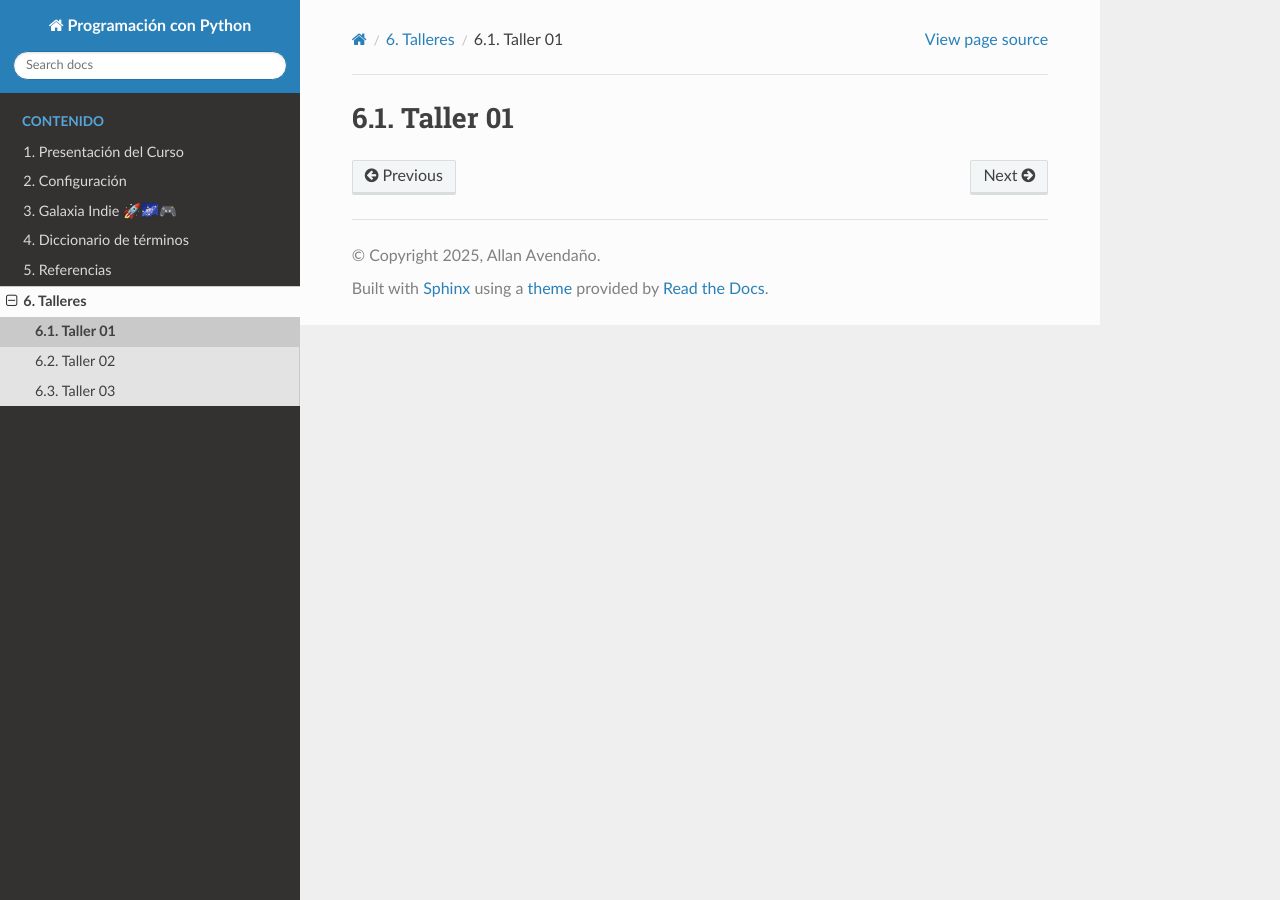
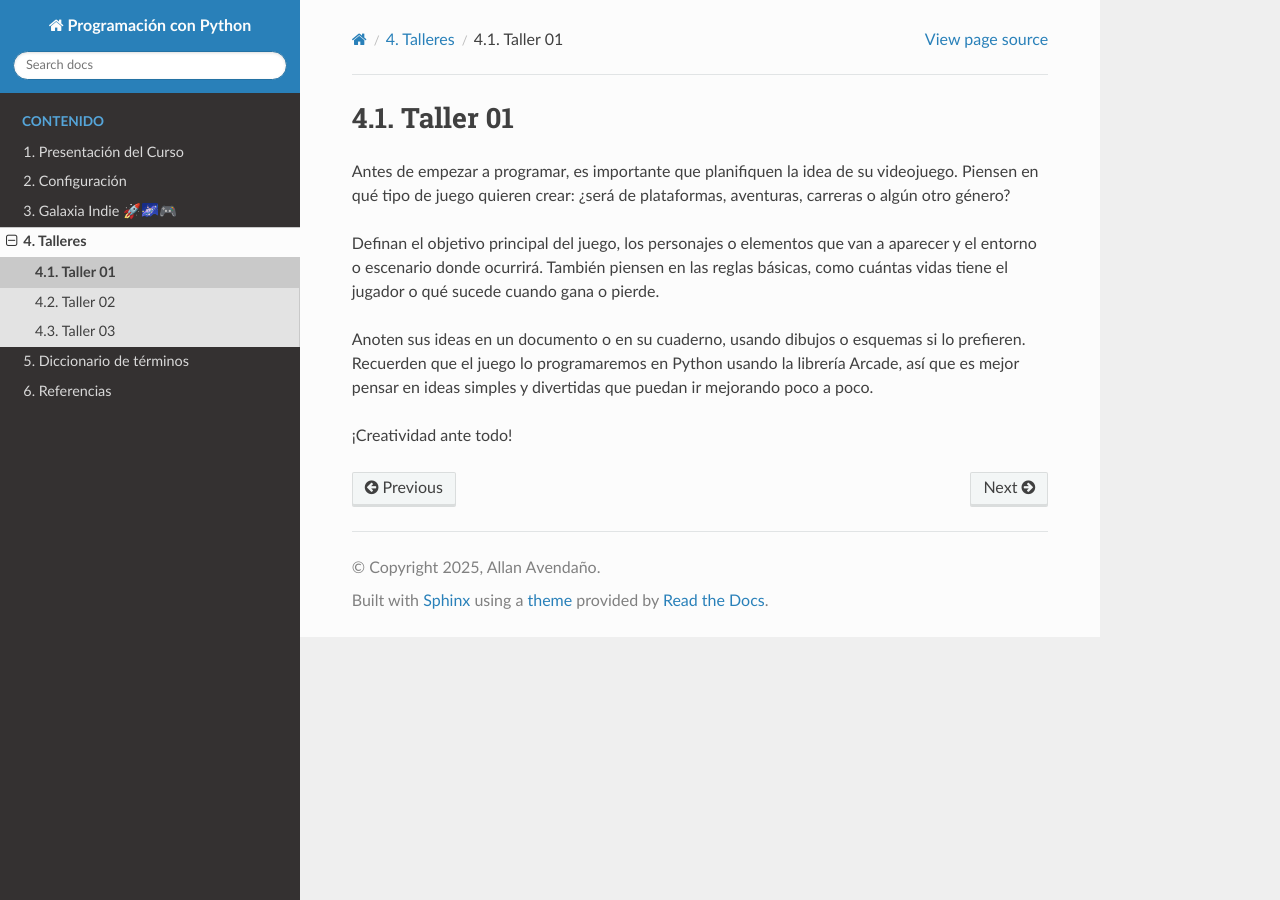
Before and after one commit to aavendan/programacion-python, a Sphinx documentation site: the page built from docs/source/talleres/taller01.rst, in a window 1280 px wide. Built offline with Sphinx 7.4.7 and the Read the Docs theme 3.1.0, drawn with Linux system fonts in a browser that asks for light colours.

Commit message:
taller01

```diff
--- a/docs/source/index.rst
+++ b/docs/source/index.rst
@@ -25,6 +25,6 @@ Aprenderás a programar mientras das vida a tu videojuego, desde la idea inicial
   presentacion
   configuracion
   galaxiaindie
+  talleres
   diccionario
   referencias
-  talleres
--- a/docs/source/talleres/taller01.rst
+++ b/docs/source/talleres/taller01.rst
@@ -1,2 +1,19 @@
 Taller 01
 ===================================
+
+Antes de empezar a programar, es importante que planifiquen la idea
+de su videojuego. Piensen en qué tipo de juego quieren crear: ¿será
+de plataformas, aventuras, carreras o algún otro género?
+
+Definan el objetivo principal del juego, los personajes o elementos
+que van a aparecer y el entorno o escenario donde ocurrirá. También
+piensen en las reglas básicas, como cuántas vidas tiene el jugador o
+qué sucede cuando gana o pierde.
+
+Anoten sus ideas en un documento o en su cuaderno, usando dibujos o
+esquemas si lo prefieren. Recuerden que el juego lo programaremos en
+Python usando la librería Arcade, así que es mejor pensar en ideas simples
+y divertidas que puedan ir mejorando poco a poco.
+
+
+¡Creatividad ante todo!
```
